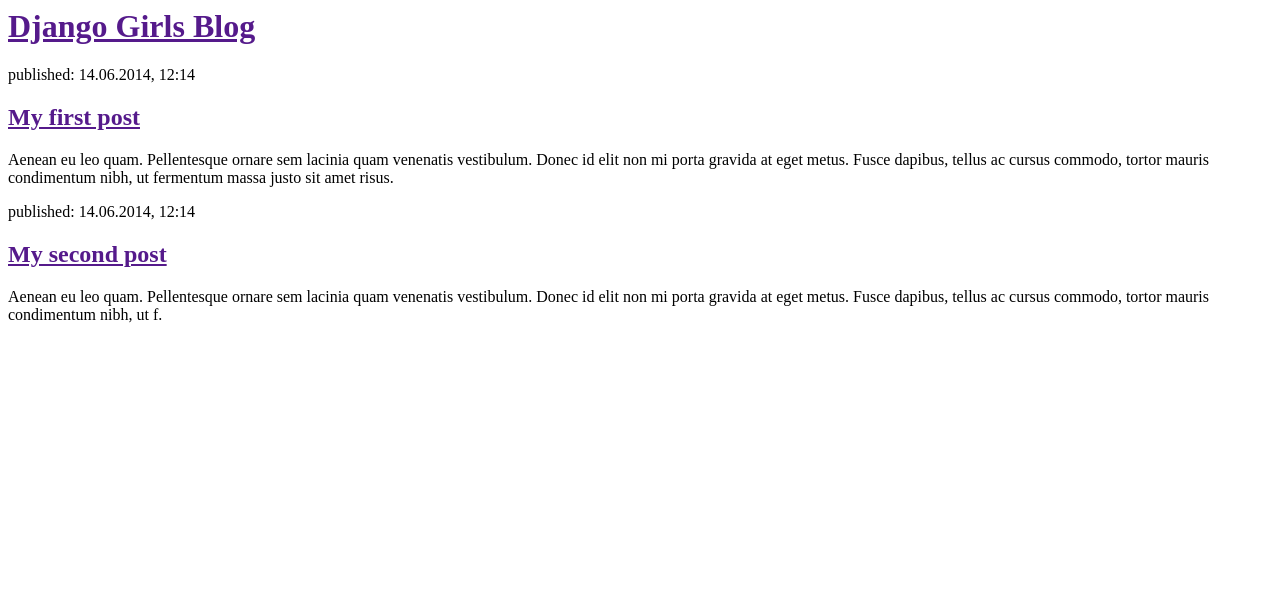
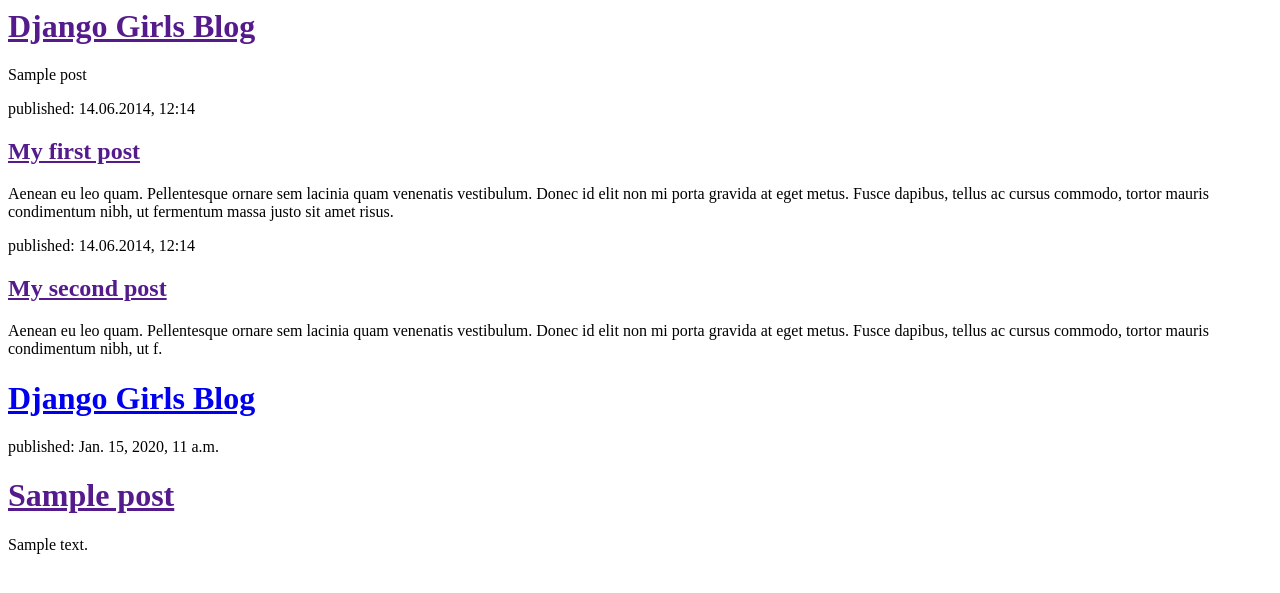
Before and after one commit to marshR/my-first-blog, a Django app: template blog/templates/blog/post_list.html in a window 1280 px wide. Shown: the top 593 px of the page. Run offline with Django 3.2, Linux system fonts and the light colour scheme; the template is opened without the code that fills it: values that come from a table or form of the project are taken from there, others are empty; tables that the repository leaves empty hold one stand-in row (values such as "Sample post").

Commit message:
modified templates to display post from database (no funciono)

```diff
--- a/blog/templates/blog/post_list.html
+++ b/blog/templates/blog/post_list.html
@@ -7,6 +7,9 @@
             <h1><a href="">Django Girls Blog</a></h1>
         </div>
 
+        <div>
+        	{{ post }}
+        </div>
         <div>
             <p>published: 14.06.2014, 12:14</p>
             <h2><a href="">My first post</a></h2>
@@ -18,5 +21,18 @@
             <h2><a href="">My second post</a></h2>
             <p>Aenean eu leo quam. Pellentesque ornare sem lacinia quam venenatis vestibulum. Donec id elit non mi porta gravida at eget metus. Fusce dapibus, tellus ac cursus commodo, tortor mauris condimentum nibh, ut f.</p>
         </div>
+
+        <div>
+    <h1><a href="/">Django Girls Blog</a></h1>
+</div>
+
+{% for post in posts %}
+    <div>
+        <p>published: {{ post.published_date }}</p>
+        <h1><a href="">{{ post.title }}</a></h1>
+        <p>{{ post.text|linebreaks }}</p>
+    </div>
+{% endfor %}
+
     </body>
 </html>
```
Also changed, not shown: blog/views.py (+4 -3 lines).
